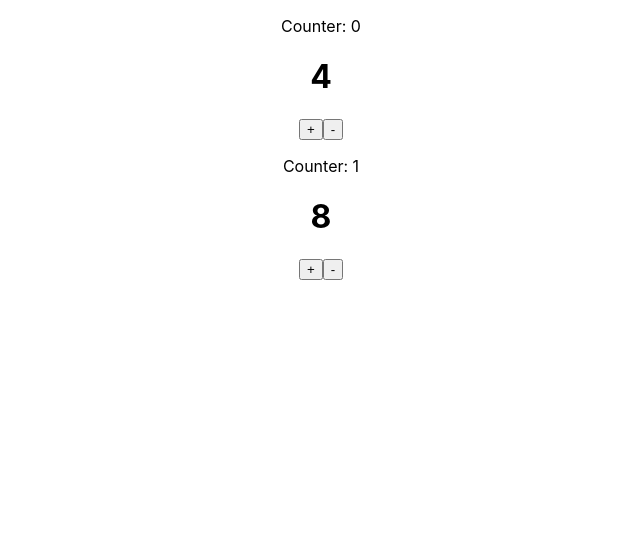
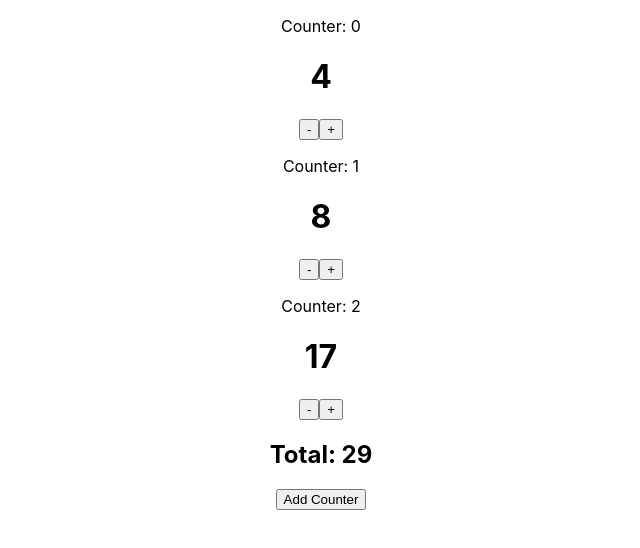
Before and after one commit to chrismlee26/state-props-counter, a React (Create React App) app: page / in a window 1280 px wide. Shown: the top 548 px of the page, without its empty margins (319-959 px from the left). Built offline with nearby package versions, Linux system fonts and the light colour scheme.

Commit message:
total counter + add counter button

```diff
--- a/src/App.js
+++ b/src/App.js
@@ -4,7 +4,7 @@ import Counter from './Counter'
 import { useState } from 'react'
 
 function App() {
-  const [count, setCount] = useState([4, 8])
+  const [count, setCount] = useState([4, 8, 17])
 
   return (
     <div className="App">
@@ -24,6 +24,12 @@ function App() {
           }}
         />
       ))}
+      <h2>Total: {count.reduce((acc, val) => acc + val, 0)}</h2>
+      <button onClick={() => {
+        const newCount = [...count]
+        newCount.push(0)
+        setCount(newCount)
+      }}>Add Counter</button>
     </div>
   );
 }
--- a/src/Counter.js
+++ b/src/Counter.js
@@ -6,8 +6,8 @@ function Counter(props) {
     <div className="counter">
       <p>{label}</p>
       <h1>{value}</h1>
+      <button onClick={() => decrement()}>-</button>
       <button onClick={() => increment()} >+</button>
-      <button onClick={() => decrement()}>-</button>
     </div>
   )
 
```
